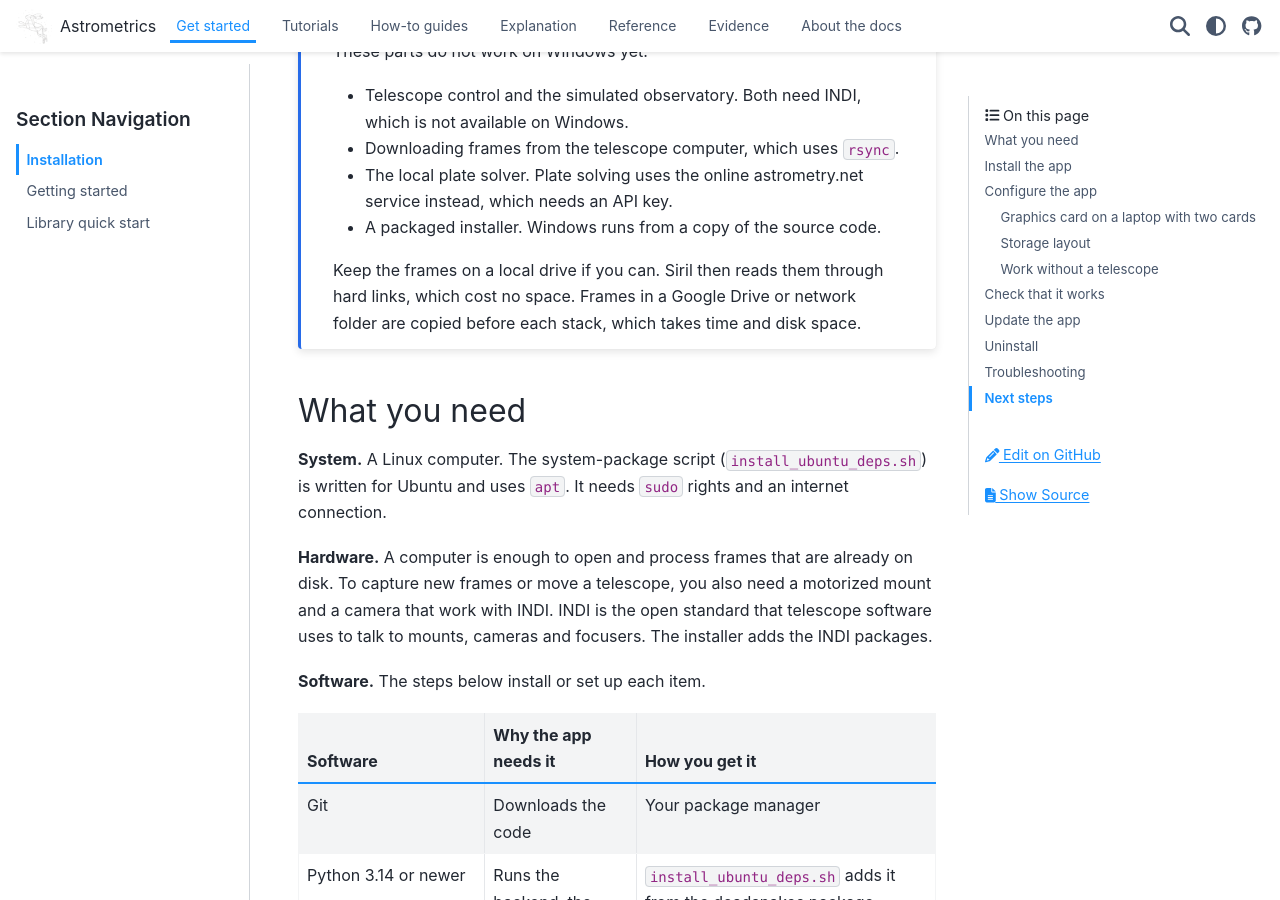
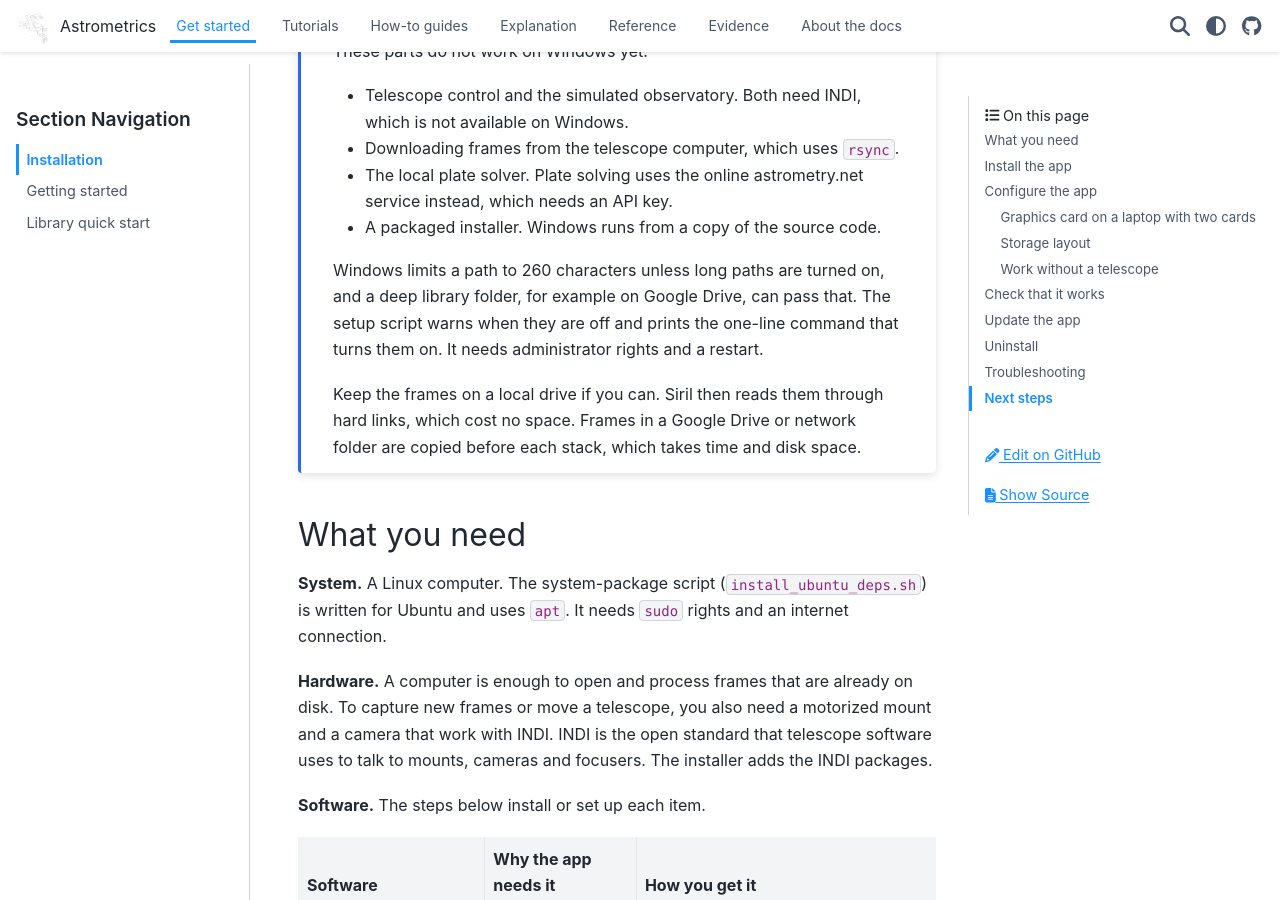
Before and after one commit to m1chae2/astrometrics, a Sphinx documentation site: the page built from documentation/Installation.md, in a window 1280 px wide and 900 px high, scrolled down 663 px. Built offline with Sphinx 7.4.7 and the PyData theme 0.15.4, drawn with Linux system fonts in a browser that asks for light colours; pages that are not in the unit, such as notebooks, are missing from menus.

Commit message:
new: warn during Windows setup when long paths are turned off (#179)
Windows limits a path to 260 characters unless long paths are on, and a deep
library folder on Google Drive plus Siril's file names can pass that. Setup
now checks the setting and, when it is off, prints the administrator command
that turns it on. It changes nothing itself.

Co-Authored-By: Claude Opus 5.5 <noreply@anthropic.com>

```diff
--- a/documentation/Installation.md
+++ b/documentation/Installation.md
@@ -13,6 +13,8 @@ These parts do not work on Windows yet:
 - Downloading frames from the telescope computer, which uses `rsync`.
 - The local plate solver. Plate solving uses the online astrometry.net service instead, which needs an API key.
 - A packaged installer. Windows runs from a copy of the source code.
+
+Windows limits a path to 260 characters unless long paths are turned on, and a deep library folder, for example on Google Drive, can pass that. The setup script warns when they are off and prints the one-line command that turns them on. It needs administrator rights and a restart.
 
 Keep the frames on a local drive if you can. Siril then reads them through hard links, which cost no space. Frames in a Google Drive or network folder are copied before each stack, which takes time and disk space.
 :::
```
Also changed, not shown: 1 other file.
